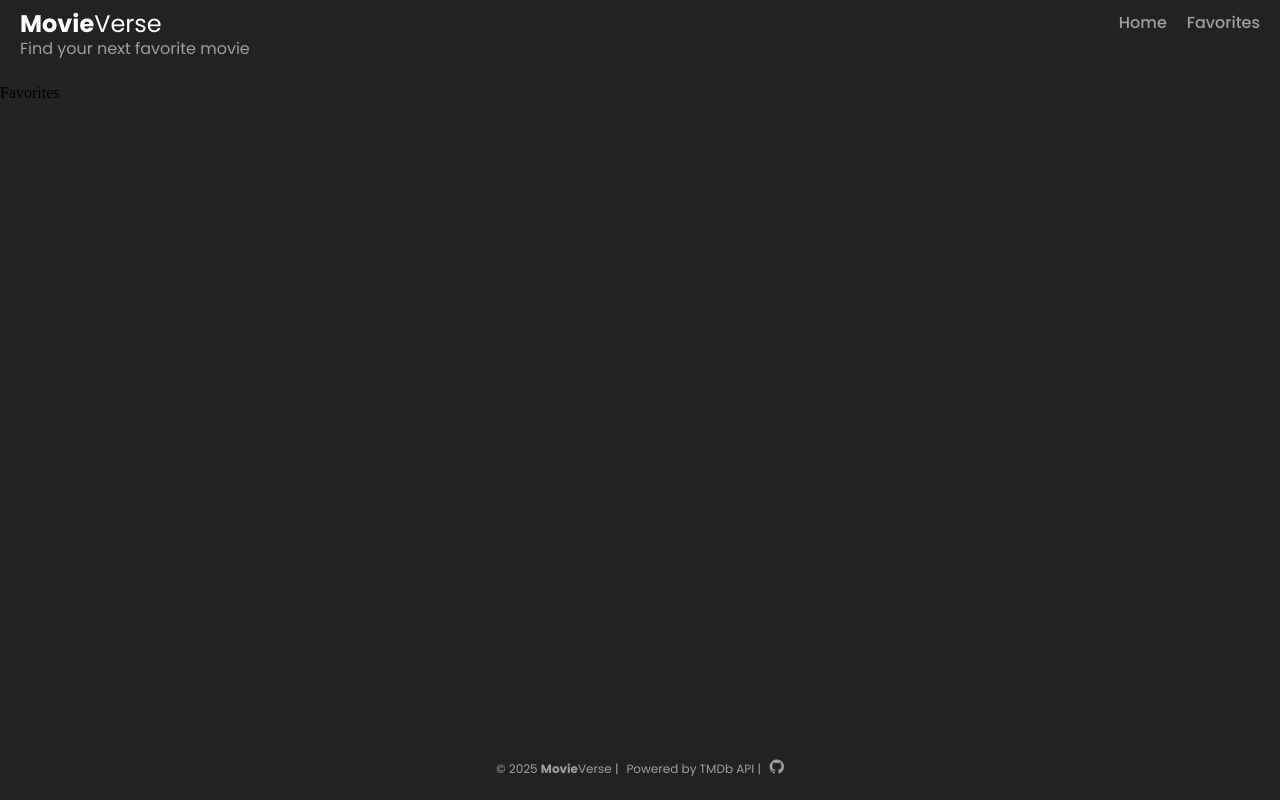
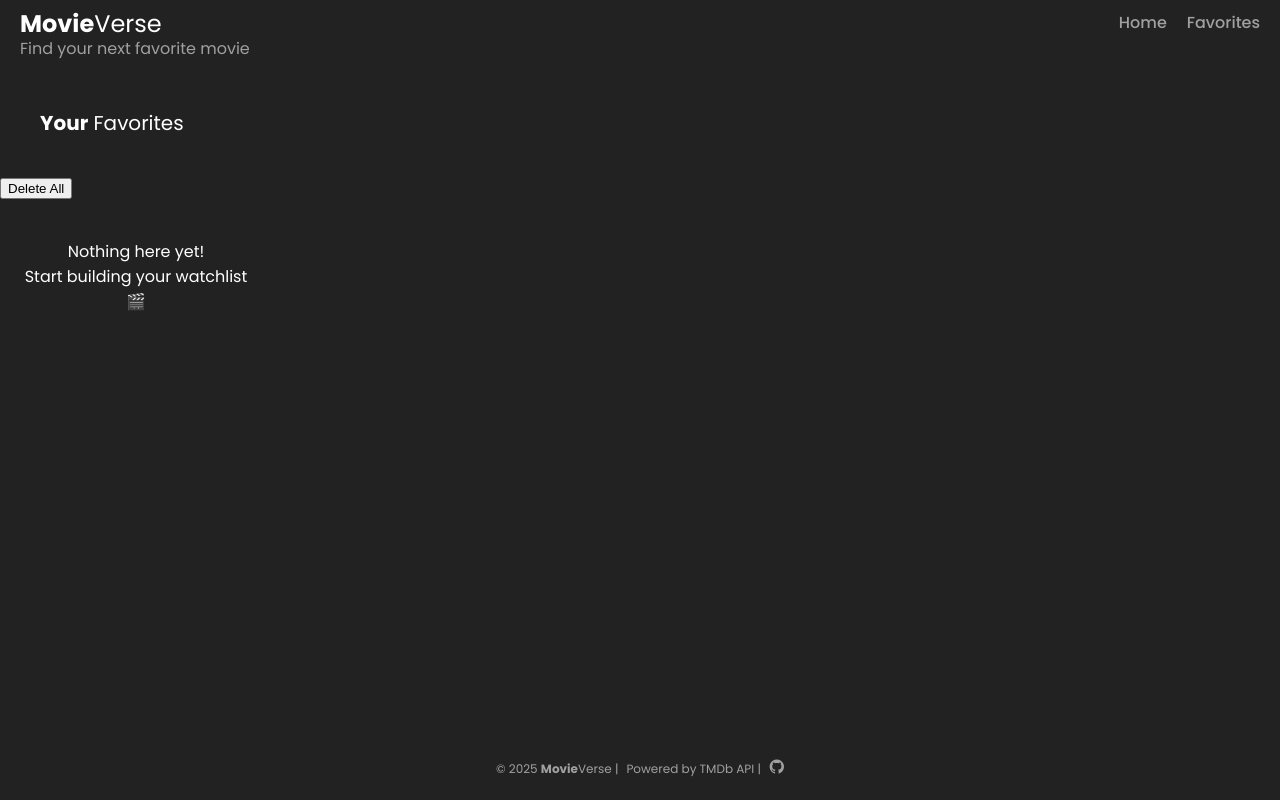
Before and after one commit to OksanaNova/movie-verse, a React (Vite) app: page /favorites in a window 1280 px wide. Built offline with nearby package versions, Linux system fonts and the light colour scheme.

Commit message:
favorites.jsx added

```diff
--- a/src/components/Favorites.jsx
+++ b/src/components/Favorites.jsx
@@ -1,10 +1,43 @@
+import { useEffect, useState } from "react";
+import MovieCard from "./MovieCard";
 
 
 function Favorites() {
+
+    const [favorites, setFavorites] = useState([]);
+
+    useEffect(() => {
+        const savedMovies = JSON.parse(localStorage.getItem('favorite')) || [];
+        setFavorites(savedMovies);
+    }, [])
+
+
+
     return (
-        <div>
-            <p>Favorites</p>
-        </div>
+        <>
+            <div>
+                <p className="carousel-header"><b>Your</b> Favorites</p>
+                <button>Delete All</button>
+            </div>
+
+            <div className="search-result-container">
+                {favorites.length > 0 ? (
+                    favorites.map((element) => (
+                        <MovieCard
+                        key={element.id}
+                        id={element.id}
+                        title={element.title}
+                        vote={element.vote_average}
+                        poster_path={element.poster_path}/>
+                    ))
+                )
+            : (<p className="no-results">Nothing here yet!<br/> Start building your watchlist 🎬</p>)}
+
+            </div>
+
+        </>
+
+
     )
 }
 
```
Also changed, not shown: src/assets/Favorites.png (added).
